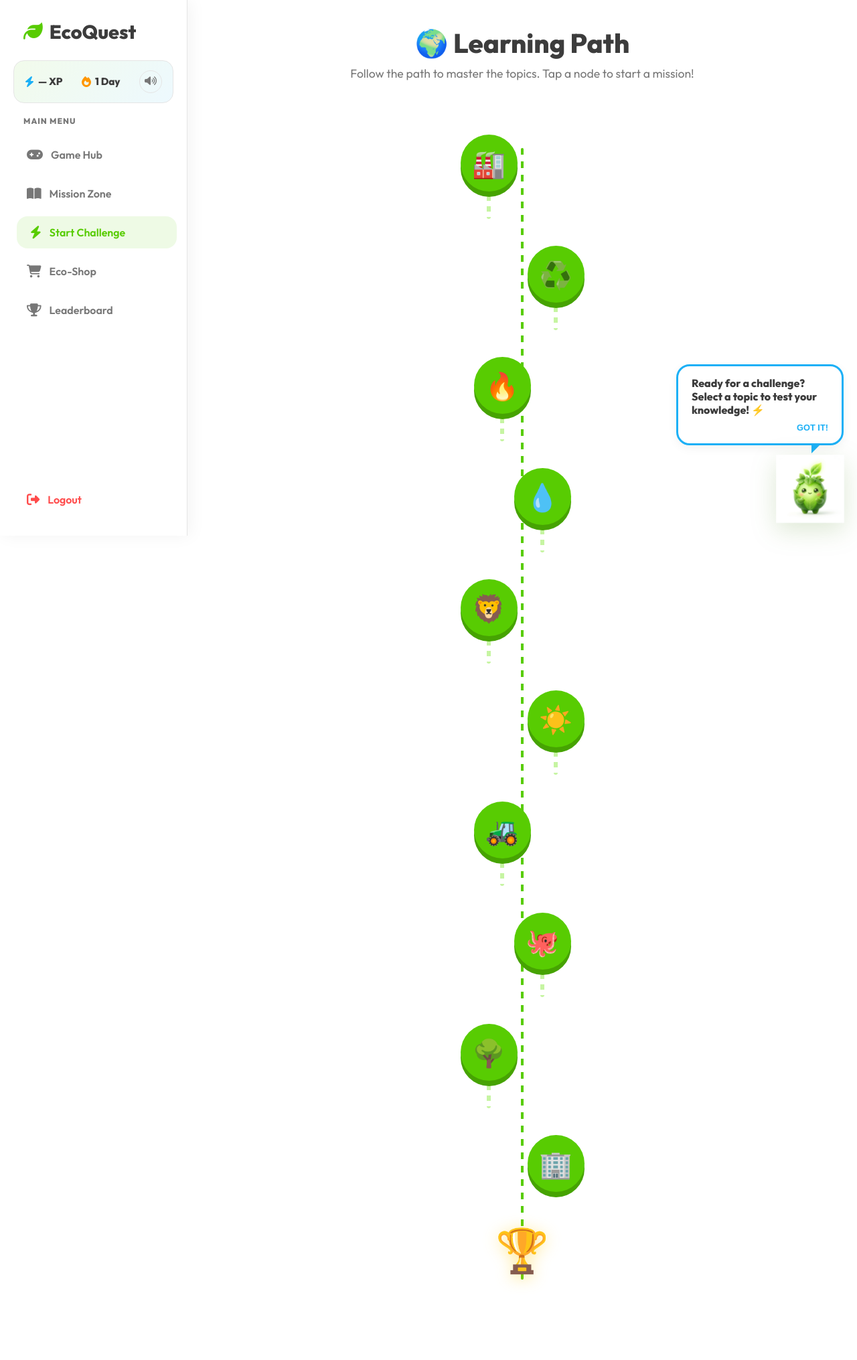
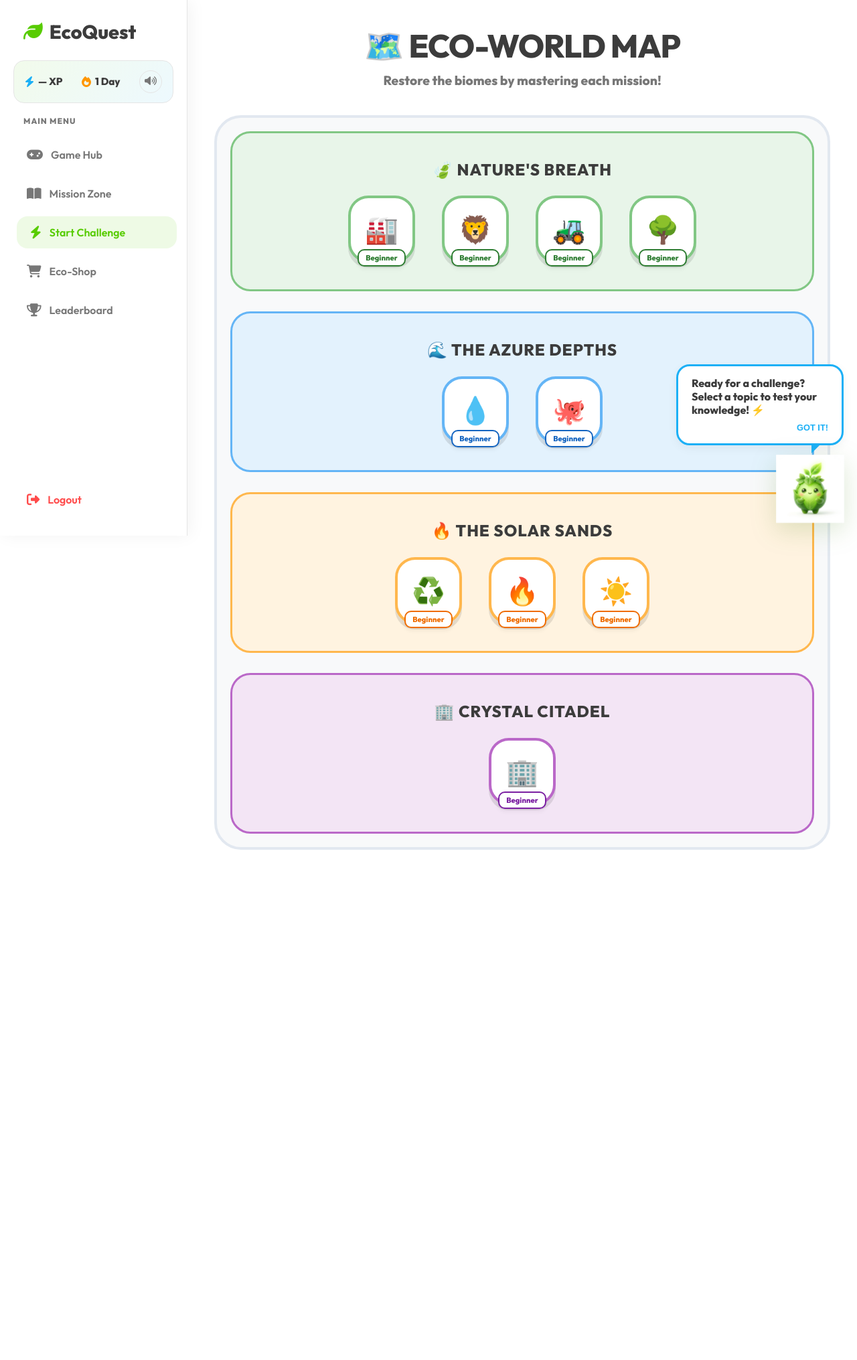
Before and after one commit to V-Hemanesh/eco_quest, a Flask app: page /topics in a window 1280 px wide. Shown: the whole page at 67% size. After the commit the page ends 1269 px from the top, so only its background shows below. Run offline with Flask 3, Linux system fonts and the light colour scheme; a user stored in the database is signed in; data comes from the database, SQL or seed files in the repository; both versions use the stored data as it was after the commit.

Commit message:
Extreme Gamification Overhaul: Leagues, Evolution, Fire Combos, and Biome Map

```diff
--- a/app.py
+++ b/app.py
@@ -49,8 +49,37 @@ def update_streak(user_id):
         # First time
         cursor.execute("UPDATE users SET current_streak = 1, last_active_date = ? WHERE user_id = ?", (today_str, user_id))
 
+def update_league(user_id, xp):
+    conn = get_connection()
+    cursor = conn.cursor()
+
+    new_league = 1
+    if xp >= 5000: new_league = 5
+    elif xp >= 3000: new_league = 4
+    elif xp >= 1500: new_league = 3
+    elif xp >= 500: new_league = 2
+
+    cursor.execute("UPDATE users SET league_id = ? WHERE user_id = ?", (new_league, user_id))
+
+    # Mascot Evolution logic
+    new_mascot_level = 1
+    if xp >= 2000: new_mascot_level = 3
+    elif xp >= 500: new_mascot_level = 2
+
+    cursor.execute("UPDATE users SET mascot_level = ? WHERE user_id = ?", (new_mascot_level, user_id))
+
     conn.commit()
     conn.close()
+
+def get_notifications(user_id):
+    conn = get_connection()
+    cursor = conn.cursor()
+    cursor.execute("SELECT message FROM notifications WHERE user_id = ? AND is_read = 0", (user_id,))
+    notes = [n[0] for n in cursor.fetchall()]
+    cursor.execute("UPDATE notifications SET is_read = 1 WHERE user_id = ?", (user_id,))
+    conn.commit()
+    conn.close()
+    return notes
 
 def check_achievements(user_id):
     conn = get_connection()
@@ -108,6 +137,14 @@ def login():
             if user:
                 session["user_id"] = user[0]
                 session["name"] = user[1]
+
+                # Fetch initial mascot level
+                cursor.execute("SELECT mascot_level FROM users WHERE user_id=?", (user[0],))
+                m_lvl = cursor.fetchone()[0]
+                session["mascot_img"] = "mascot.png"
+                if m_lvl == 2: session["mascot_img"] = "mascot_stage2.png"
+                elif m_lvl == 3: session["mascot_img"] = "mascot_stage3.png"
+
                 return redirect("/dashboard")
             else:
                 return render_template("login.html", error="Invalid login")
@@ -169,16 +206,21 @@ def dashboard():
 
     user_id = session["user_id"]
     update_streak(user_id)
-    check_achievements(user_id)
 
     conn = get_connection()
     cursor = conn.cursor()
 
     cursor.execute("""
-        SELECT name, total_points, level_name, stars, eco_coins, current_streak
-        FROM users WHERE user_id=?
+        SELECT u.name, u.total_points, u.level_name, u.stars, u.eco_coins, u.current_streak, u.mascot_level, l.name, l.icon
+        FROM users u
+        JOIN leagues l ON u.league_id = l.league_id
+        WHERE u.user_id=?
     """, (user_id,))
     user_row = cursor.fetchone()
+
+    update_league(user_id, user_row[1])
+    check_achievements(user_id)
+    notifications = get_notifications(user_id)
 
     # Fetch Achievements
     cursor.execute("""
@@ -204,12 +246,22 @@ def dashboard():
     elif xp > 200: rank = "Sapling"
     elif xp > 100: rank = "Sprout"
 
+    # Pass mascot image path based on level
+    mascot_img = "mascot.png"
+    if user_row[6] == 2: mascot_img = "mascot_stage2.png"
+    elif user_row[6] == 3: mascot_img = "mascot_stage3.png"
+    session["mascot_img"] = mascot_img
+
     return render_template("dashboard.html",
                          user=user_row,
                          progress=progress,
                          rank=rank,
                          achievements=achievements,
-                         quests=quests)
+                         quests=quests,
+                         notifications=notifications,
+                         mascot_img=mascot_img,
+                         league_name=user_row[7],
+                         league_icon=user_row[8])
 
 # LEARNING
 @app.route("/learning")
--- a/static/style.css
+++ b/static/style.css
@@ -795,7 +795,30 @@ h6 {
     100% { transform: scale(1); opacity: 1; }
 }
 
-.hidden { display: none; }
+/* On Fire Effect */
+.on-fire {
+    animation: fire-pulse 1s infinite alternate;
+    box-shadow: 0 0 50px rgba(231, 76, 60, 0.8) inset;
+    border: 5px solid #e67e22 !important;
+}
+
+.fire-text {
+    color: #e67e22;
+    text-shadow: 0 0 10px #f1c40f;
+    font-weight: 900;
+    animation: text-flicker 0.1s infinite;
+}
+
+@keyframes fire-pulse {
+    0% { box-shadow: 0 0 30px rgba(231, 76, 60, 0.4) inset; }
+    100% { box-shadow: 0 0 60px rgba(231, 76, 60, 0.9) inset; }
+}
+
+@keyframes text-flicker {
+    0% { transform: skewX(1deg); }
+    50% { transform: skewX(-1deg); }
+    100% { transform: skewX(0.5deg); }
+}
     position: relative;
     width: 44px;
     height: 44px;
--- a/templates/base.html
+++ b/templates/base.html
@@ -156,7 +156,7 @@
                 <button onclick="closeBubble()" style="background: none; border: none; color: var(--secondary); cursor: pointer; font-size: 0.8rem; font-weight: 900;">GOT IT!</button>
             </div>
         </div>
-        <img src="{{ url_for('static', filename='images/mascot.png') }}" class="mascot-img" id="mascot-sprite" onclick="toggleBubble()">
+        <img src="{{ url_for('static', filename='images/' + session.get('mascot_img', 'mascot.png')) }}" class="mascot-img" id="mascot-sprite" onclick="toggleBubble()">
     </div>
 
     <script>
--- a/templates/topics.html
+++ b/templates/topics.html
@@ -1,69 +1,153 @@
 {% extends "base.html" %}
 
 {% block content %}
-<div class="animate-fade-in" style="max-width: 600px; margin: 0 auto; text-align: center;">
+<div class="animate-fade-in" style="width: 100%; max-width: 1200px; margin: 0 auto; text-align: center;">
 
-    <div style="margin-bottom: 40px;">
-        <h1 style="font-size: 2.5rem; margin-bottom: 10px; color: var(--text-main);">
-            🌍 Learning Path
+    <div style="margin-bottom: 40px; padding: 0 20px;">
+        <h1 style="font-size: 3rem; margin-bottom: 10px; color: var(--text-main); font-weight: 900; text-transform: uppercase; letter-spacing: -1px;">
+            🗺️ Eco-World Map
         </h1>
-        <p class="text-muted" style="font-size: 1.1rem;">
-            Follow the path to master the topics. Tap a node to start a mission!
+        <p class="text-muted" style="font-size: 1.2rem; font-weight: 700;">
+            Restore the biomes by mastering each mission!
         </p>
     </div>
 
-    <!-- Confetti zone (triggered via JS if ?passed=1) -->
-    <canvas id="confetti-canvas" style="display:none;"></canvas>
+    <!-- The World Map -->
+    <div class="world-map">
 
-    <div class="path-container" style="padding-bottom: 80px;">
-        {% for topic in topics %}
-        {% set offset = loop.cycle('-50px', '50px', '-30px', '30px') %}
-
-        <div class="path-node-wrap"
-            style="position: relative; left: {{ offset }}; display: flex; flex-direction: column; align-items: center;">
-            <a href="{{ url_for('quiz', topic_id=topic.id) }}" class="path-node" style="
-                 {% if topic.difficulty == 'Beginner' %}
-                     background: var(--primary); box-shadow: 0 8px 0 var(--primary-dark);
-                     animation-delay: {{ loop.index0 * 0.4 }}s;
-                 {% elif topic.difficulty == 'Intermediate' %}
-                     background: var(--warning); box-shadow: 0 8px 0 var(--warning-dark);
-                     animation-delay: {{ loop.index0 * 0.4 }}s;
-                 {% else %}
-                     background: #CE82FF; box-shadow: 0 8px 0 #A855F7;
-                     animation-delay: {{ loop.index0 * 0.4 }}s;
-                 {% endif %}" onclick="window.playClick && window.playClick()">
-
-                {{ topic.icon }}
-
-                <div class="tooltip">
-                    <div style="font-size: 1.1rem; margin-bottom: 4px; color: var(--text-main);">{{ topic.name }}</div>
-                    <span class="badge
-                        {% if topic.difficulty == 'Beginner' %}badge-beginner
-                        {% elif topic.difficulty == 'Intermediate' %}badge-intermediate
-                        {% else %}badge-advanced{% endif %}">
-                        {{ topic.difficulty }}
-                    </span>
-                    <div class="tooltip-xp"><i class="fa-solid fa-bolt"></i> +{{ topic.xp }} XP</div>
-                </div>
-            </a>
-
-            <!-- Connector segment -->
-            {% if not loop.last %}
-            <div style="width: 6px; height: 35px; margin-top: 6px;
-                        background: repeating-linear-gradient(to bottom, #B8F28B 0px, #B8F28B 8px, transparent 8px, transparent 16px);
-                        border-radius: 4px; opacity: 0.8;">
+        <!-- BIOME 1: NATURE'S BREATH -->
+        <div class="biome-section nature-biome">
+            <h3 class="biome-label">🍃 Nature's Breath</h3>
+            <div class="biome-grid">
+                {% for t in topics if t.id in [1, 9, 5, 7] %}
+                <a href="{{ url_for('quiz', topic_id=t.id) }}" class="map-node node-nature" title="{{ t.name }}">
+                    <span class="node-icon">{{ t.icon }}</span>
+                    <div class="node-status">{{ t.difficulty }}</div>
+                </a>
+                {% endfor %}
             </div>
-            {% endif %}
         </div>
 
-        {% endfor %}
+        <!-- BIOME 2: WATER WORLD -->
+        <div class="biome-section water-biome">
+            <h3 class="biome-label">🌊 The Azure Depths</h3>
+            <div class="biome-grid">
+                {% for t in topics if t.id in [4, 8] %}
+                <a href="{{ url_for('quiz', topic_id=t.id) }}" class="map-node node-water" title="{{ t.name }}">
+                    <span class="node-icon">{{ t.icon }}</span>
+                    <div class="node-status">{{ t.difficulty }}</div>
+                </a>
+                {% endfor %}
+            </div>
+        </div>
 
-        <!-- Goal trophy -->
-        <div
-            style="margin-top: 10px; font-size: 4rem; animation: float 3s ease-in-out infinite; filter: drop-shadow(0 4px 12px rgba(255,200,0,0.4));">
-            🏆</div>
+        <!-- BIOME 3: POWER & CRISIS -->
+        <div class="biome-section fire-biome">
+            <h3 class="biome-label">🔥 The Solar Sands</h3>
+            <div class="biome-grid">
+                {% for t in topics if t.id in [3, 6, 2] %}
+                <a href="{{ url_for('quiz', topic_id=t.id) }}" class="map-node node-fire" title="{{ t.name }}">
+                    <span class="node-icon">{{ t.icon }}</span>
+                    <div class="node-status">{{ t.difficulty }}</div>
+                </a>
+                {% endfor %}
+            </div>
+        </div>
+
+        <!-- BIOME 4: FUTURE CITY -->
+        <div class="biome-section city-biome">
+            <h3 class="biome-label">🏢 Crystal Citadel</h3>
+            <div class="biome-grid">
+                {% for t in topics if t.id == 10 %}
+                <a href="{{ url_for('quiz', topic_id=t.id) }}" class="map-node node-city" title="{{ t.name }}">
+                    <span class="node-icon">{{ t.icon }}</span>
+                    <div class="node-status">{{ t.difficulty }}</div>
+                </a>
+                {% endfor %}
+            </div>
+        </div>
+
     </div>
 </div>
+
+<style>
+    .world-map {
+        display: flex;
+        flex-direction: column;
+        gap: 30px;
+        padding: 20px;
+        background: #f8f9fa;
+        border-radius: 40px;
+        border: 4px solid #e2e8f0;
+    }
+
+    .biome-section {
+        padding: 40px;
+        border-radius: 30px;
+        position: relative;
+        overflow: hidden;
+    }
+
+    .biome-label {
+        font-size: 1.5rem;
+        font-weight: 900;
+        margin-bottom: 25px;
+        text-transform: uppercase;
+        letter-spacing: 1px;
+    }
+
+    .biome-grid {
+        display: flex;
+        justify-content: center;
+        gap: 40px;
+        flex-wrap: wrap;
+    }
+
+    /* Biome Themes */
+    .nature-biome { background: #e8f5e9; border: 3px solid #81c784; color: #2e7d32; }
+    .water-biome { background: #e3f2fd; border: 3px solid #64b5f6; color: #1565c0; }
+    .fire-biome { background: #fff3e0; border: 3px solid #ffb74d; color: #ef6c00; }
+    .city-biome { background: #f3e5f5; border: 3px solid #ba68c8; color: #7b1fa2; }
+
+    .map-node {
+        width: 100px;
+        height: 100px;
+        border-radius: 30px;
+        display: flex;
+        flex-direction: column;
+        align-items: center;
+        justify-content: center;
+        text-decoration: none;
+        transition: all 0.3s cubic-bezier(0.175, 0.885, 0.32, 1.275);
+        position: relative;
+        box-shadow: 0 8px 0 rgba(0,0,0,0.1);
+    }
+
+    .map-node:hover {
+        transform: scale(1.1) translateY(-10px);
+        box-shadow: 0 15px 25px rgba(0,0,0,0.1);
+    }
+
+    .node-icon { font-size: 2.5rem; }
+
+    .node-status {
+        position: absolute;
+        bottom: -10px;
+        background: white;
+        padding: 4px 10px;
+        border-radius: 10px;
+        font-size: 0.7rem;
+        font-weight: 800;
+        box-shadow: 0 4px 6px rgba(0,0,0,0.05);
+        border: 2px solid currentColor;
+    }
+
+    /* Node Themes */
+    .node-nature { background: #fff; border: 4px solid #81c784; color: #2e7d32; }
+    .node-water { background: #fff; border: 4px solid #64b5f6; color: #1565c0; }
+    .node-fire { background: #fff; border: 4px solid #ffb74d; color: #ef6c00; }
+    .node-city { background: #fff; border: 4px solid #ba68c8; color: #7b1fa2; }
+</style>
 
 <script>
     // Trigger confetti if arriving after a passed quiz
```
Also changed, not shown: extreme_db.py (added, +55 -0 lines), templates/dashboard.html (+12 -5 lines), templates/quiz.html (+24 -1 lines), database.db, static/images/mascot_stage2.png (added), static/images/mascot_stage3.png (added).
